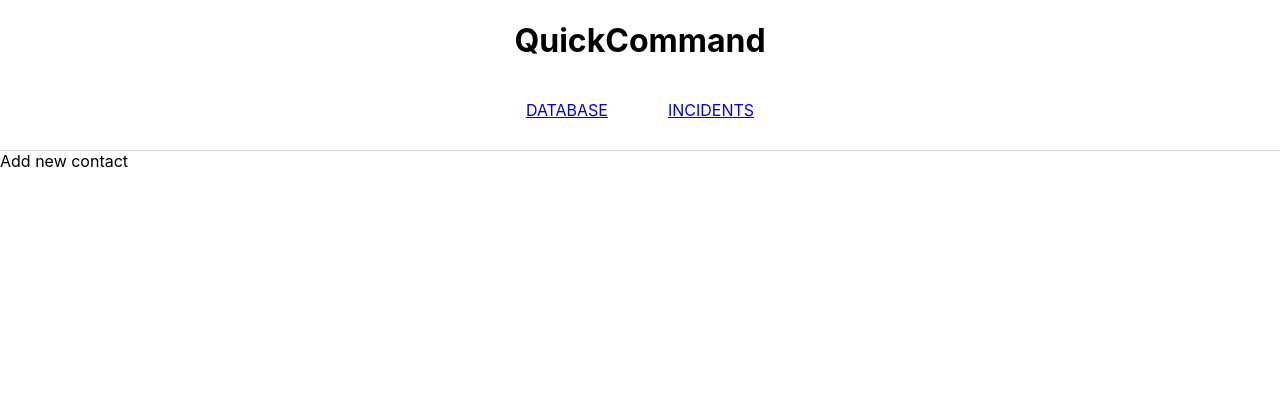
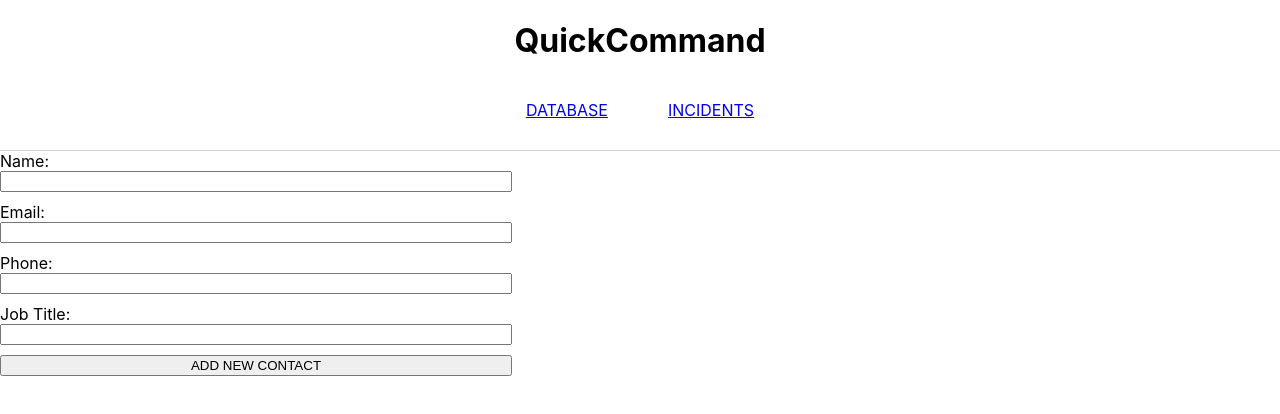
Before and after one commit to Quick-Command/QuickCommand, a React (Create React App) app: page /database in a window 1280 px wide. Shown: the top 414 px of the page. Built offline with nearby package versions, Linux system fonts and the light colour scheme.

Commit message:
Build out add contact form with necessary post request

```diff
--- a/src/API-calls.js
+++ b/src/API-calls.js
@@ -24,3 +24,14 @@ export const postNewIncident = (incidentObj) => {
   })
   .then(checkResponse)
 }
+
+export const addNewContact = (newContact) => {
+  return fetch(`${baseURL}/contacts`, {
+    method: 'POST',
+    headers: {
+      'Content-Type': 'application/json'
+    },
+    body: JSON.stringify(newContact)
+  })
+  .then(checkResponse)
+}
--- a/src/components/NewContactForm/NewContactForm.js
+++ b/src/components/NewContactForm/NewContactForm.js
@@ -1,10 +1,75 @@
 import React, { useState } from 'react'
+import { addNewContact } from '../../API-calls'
 
 const NewContactForm = () => {
+
+  const [contactName, setContactName] = useState('');
+  const [contactEmail, setContactEmail] = useState('')
+  const [contactPhone, setContactPhone] = useState('')
+  const [contactJobTitle, setContactJobTitle] = useState('')
+
+  const handleSubmit = e => {
+    e.preventDefault()
+    const newContact = {
+      id: `${Date.now()}`,
+      type: 'contact',
+      attributes: {
+        name: contactName,
+        email: contactEmail,
+        phone_number: contactPhone,
+        job_title: contactJobTitle
+      }
+    }
+    addNewContact(newContact)
+    clearInputs()
+  }
+
+  const clearInputs = () => {
+    setContactName('')
+    setContactEmail('')
+    setContactPhone('')
+    setContactJobTitle('')
+  }
+
   return (
-    <div>
-      Add new contact
-    </div>
+    <form onSubmit={handleSubmit}>
+
+      <label htmlFor='contact-name'>Name: </label>
+      <input
+        type="text"
+        name='contact-name'
+        onChange={e => setContactName(e.target.value)}
+        value={contactName}
+      />
+
+      <label htmlFor='contact-email'>Email:</label>
+      <input
+        type="text"
+        name='contact-email'
+        onChange={e => setContactEmail(e.target.value)}
+        value={contactEmail}
+      />
+
+      <label htmlFor='contact-phone'>Phone:</label>
+      <input
+        type="text"
+        name='contact-phone'
+        maxLength="10"
+        onChange={e => setContactPhone(e.target.value)}
+        value={contactPhone}
+      />
+
+      <label htmlFor='contact-job'>Job Title:</label>
+      <input
+        type="text"
+        name='contact-job'
+        onChange={e => setContactJobTitle(e.target.value)}
+        value={contactJobTitle}
+      />
+
+      <button type='submit'>ADD NEW CONTACT</button>
+
+    </form>
   )
 }
 
```
